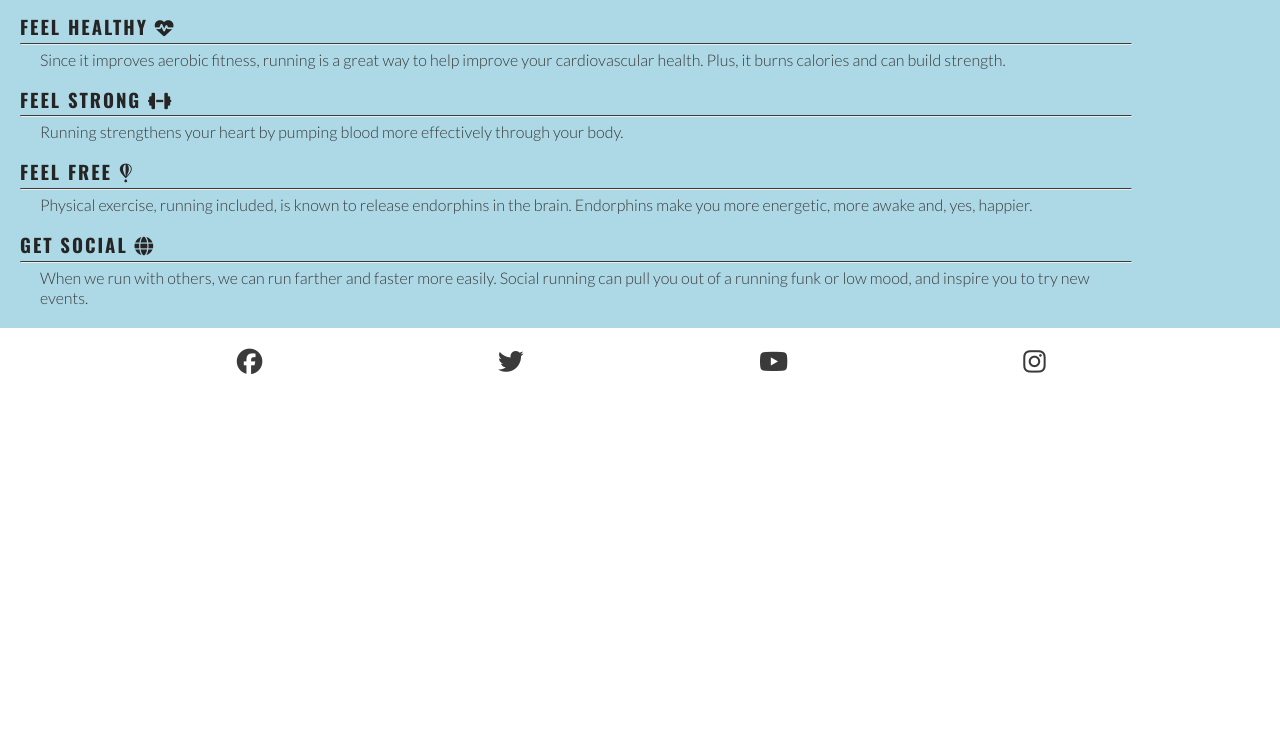
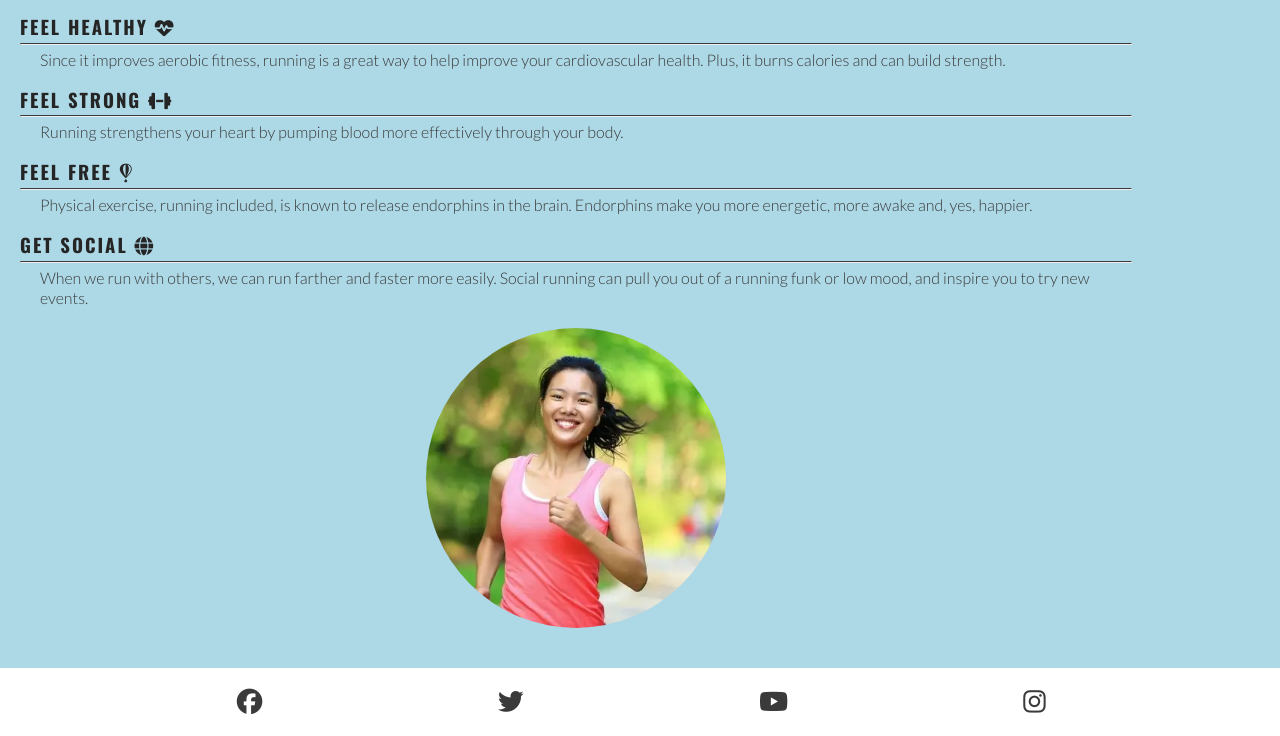
Before and after one commit to hmoon96/love-running, a plain HTML site: page index.html in a window 1280 px wide. Shown: the part 748-1484 px from the top of the page. Before the commit the page ends 1144 px from the top, so only its background shows below. Drawn offline with nearby package versions, Linux system fonts and the light colour scheme.

Commit message:
added reasons image and formatted

```diff
--- a/assets/css/style.css
+++ b/assets/css/style.css
@@ -138,9 +138,25 @@ main{
 #benefits p{
         padding:0 20px;
 }
-hr {
+#benefits hr {
         border-top: 1px solid #3a3a3a;
         margin: 5px 0;
+}
+
+#circle-cover-bg {
+    background: url(../images/reasons-image.webp) no-repeat top center / cover;
+    height: 90vw;
+    width: 90vw;
+    margin-bottom: 20px;
+    border-radius: 50%;
+    max-width: 300px;
+    max-height: 300px;
+}
+
+#benefits-image{
+    display: flex;
+    align-items: center;
+    justify-content: center;
 }
 
 /*Footer */
--- a/index.html
+++ b/index.html
@@ -67,6 +67,9 @@
                         <p>When we run with others, we can run farther and faster more easily. Social running can pull you out of a running funk or low mood, and inspire you to try new events.</p>
                     </div>
                 </div>
+                <div id="benefits-image">
+                    <div id="circle-cover-bg"></div>
+                </div>
             </div>
 
         </section>
```
Also changed, not shown: assets/images/reasons-image.webp (added).
